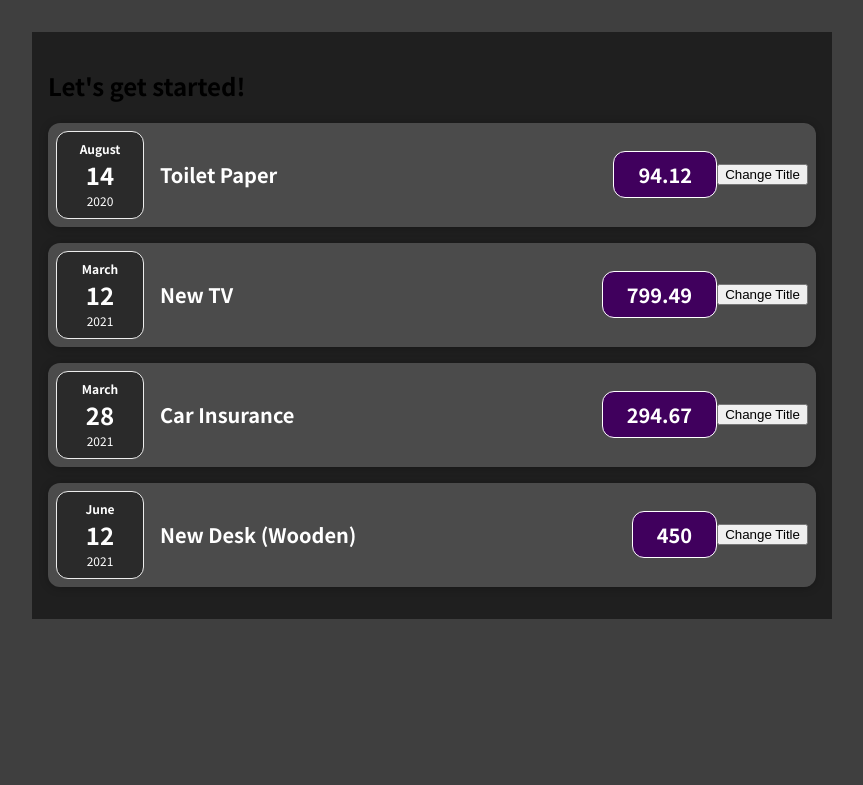
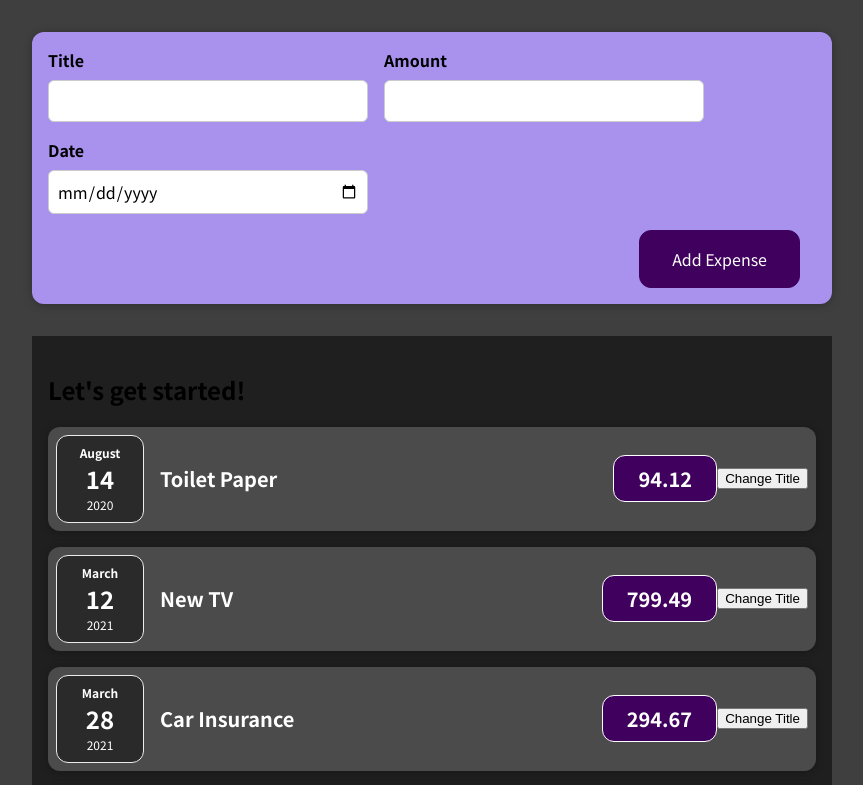
Before and after one commit to farischew/react-expenses-app, a React (Create React App) app: page / in a window 1280 px wide. Shown: the top 785 px of the page, without its empty margins (208-1071 px from the left). Built offline with nearby package versions, Linux system fonts and the light colour scheme.

Commit message:
Adds form and NewExpense to App.js

```diff
--- a/src/App.js
+++ b/src/App.js
@@ -1,4 +1,5 @@
 import Expenses from "./components/Expenses/Expenses";
+import NewExpense from "./components/NewExpense/NewExpense";
 
 function App() {
   const expenses = [
@@ -28,7 +29,12 @@ function App() {
     },
   ];
 
-  return <Expenses expenses={expenses} />;
+  return (
+    <div>
+      <NewExpense />
+      <Expenses expenses={expenses} />;
+    </div>
+  );
 }
 
 export default App;
--- a/src/components/NewExpense/ExpenseForm.js
+++ b/src/components/NewExpense/ExpenseForm.js
@@ -6,21 +6,21 @@ const ExpenseForm = () => {
   return (
     <form>
       <div className="new-expense__controls">
-        <div className="new-expense__controls">
+        <div className="new-expense__control">
           <label>Title</label>
           <input type="text" />
         </div>
-        <div className="new-expense__controls">
+        <div className="new-expense__control">
           <label>Amount</label>
           <input type="number" min="0.01" step="0.01" />
         </div>
-        <div className="new-expense__controls">
+        <div className="new-expense__control">
           <label>Date</label>
           <input type="date" min="2019-01-01" max="2023-12-31" />
         </div>
       </div>
       <div className="new-expense__actions">
-        <div type="submit">Add Expense</div>
+        <button type="submit">Add Expense</button>
       </div>
     </form>
   );
--- a/src/components/NewExpense/NewExpense.js
+++ b/src/components/NewExpense/NewExpense.js
@@ -1,9 +1,14 @@
 import React from "react";
 
 import "./NewExpense.css";
+import ExpenseForm from "./ExpenseForm";
 
 const NewExpense = () => {
-  return <div className="new-expense"></div>;
+  return (
+    <div className="new-expense">
+      <ExpenseForm />
+    </div>
+  );
 };
 
 export default NewExpense;
```
